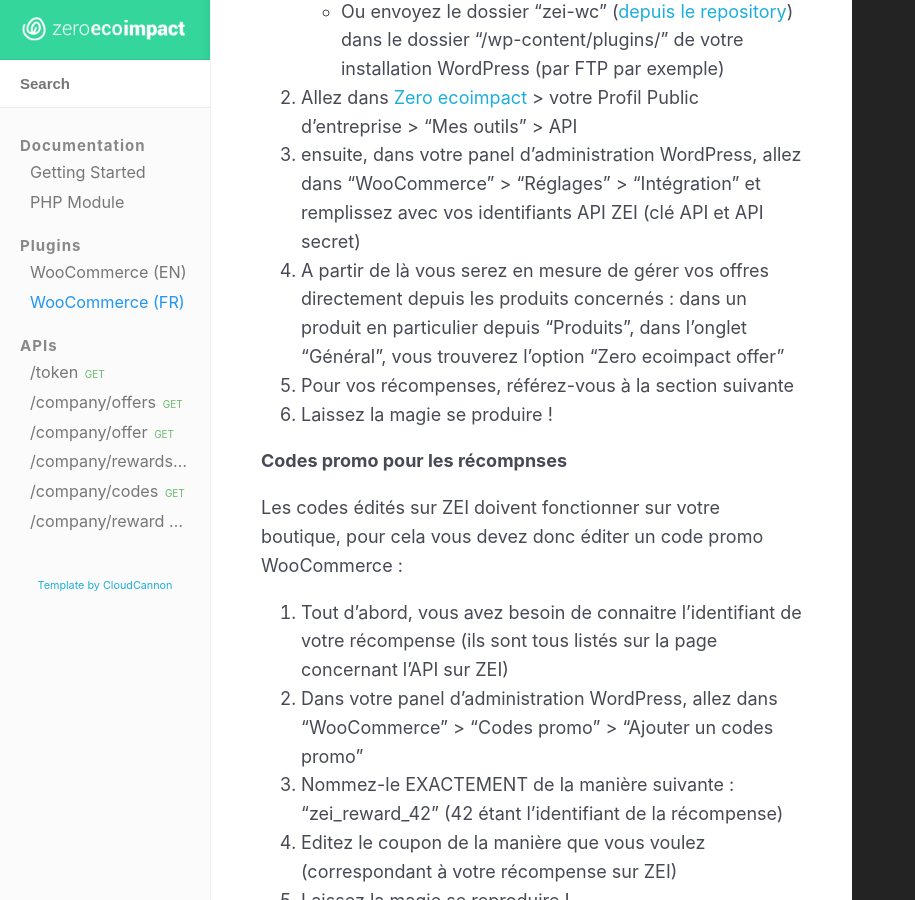
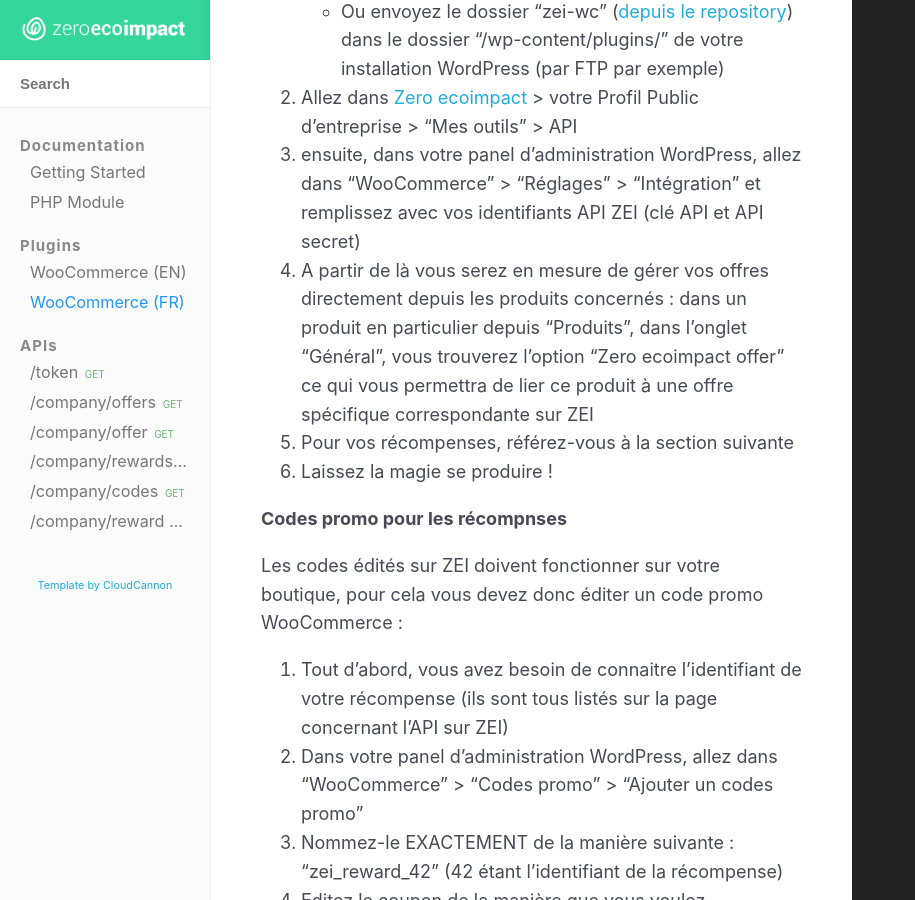
Before and after one commit to zei-world/api-woocommerce, a Jekyll site: the page built from docs/index.html, in a window 1280 px wide and 900 px high, scrolled down 4242 px. Shown: the whole window, without its empty margins (0-915 px from the left). Built offline with Jekyll 4.4.1, drawn with Linux system fonts in a browser that asks for light colours; nearby versions of some CDN libraries.

Commit message:
Update WooCommerce_fr.md

```diff
--- a/docs/_plugins/WooCommerce_fr.md
+++ b/docs/_plugins/WooCommerce_fr.md
@@ -12,7 +12,7 @@ position: 2
   * Ou envoyez le dossier "zei-wc" ([depuis le repository](https://github.com/zeroecoimpact/API/tree/master/WooCommerce){:target="_blank"}) dans le dossier "/wp-content/plugins/" de votre installation WordPress (par FTP par exemple)
 2. Allez dans [Zero ecoimpact](https://zero-ecoimpact.org){:target="_blank"} > votre Profil Public d'entreprise > "Mes outils" > API
 3. ensuite, dans votre panel d'administration WordPress, allez dans "WooCommerce" > "Réglages" > "Intégration" et remplissez avec vos identifiants API ZEI (clé API et API secret)
-4. A partir de là vous serez en mesure de gérer vos offres directement depuis les produits concernés : dans un produit en particulier depuis "Produits", dans l'onglet "Général", vous trouverez l'option "Zero ecoimpact offer"
+4. A partir de là vous serez en mesure de gérer vos offres directement depuis les produits concernés : dans un produit en particulier depuis "Produits", dans l'onglet "Général", vous trouverez l'option "Zero ecoimpact offer" ce qui vous permettra de lier ce produit à une offre spécifique correspondante sur ZEI
 5. Pour vos récompenses, référez-vous à la section suivante
 6. Laissez la magie se produire !
 
```
